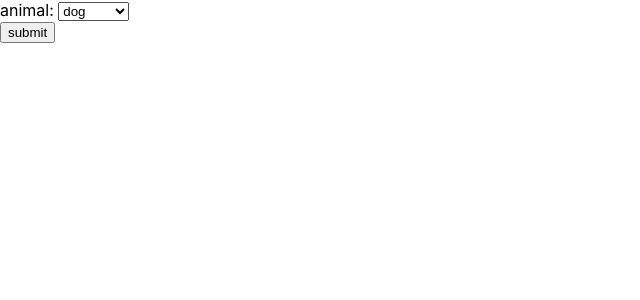
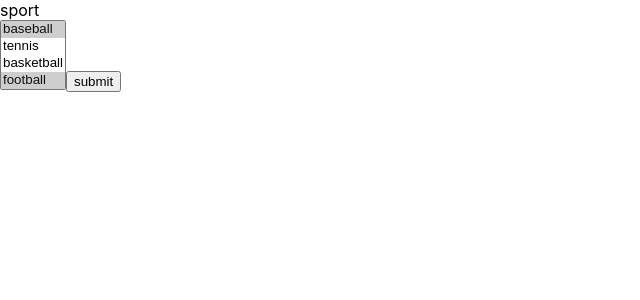
Before and after one commit to Y0hri12/react-intro, a React (Create React App) app: page / in a window 1280 px wide. Shown: the top 300 px of the page, without its empty margins (0-640 px from the left). Built offline with nearby package versions, Linux system fonts and the light colour scheme.

Commit message:
add: Listboxのフォームを追加 #5

```diff
--- /dev/null
+++ b/src/components/FormList.tsx
@@ -0,0 +1,49 @@
+import { useState } from 'react';
+
+export default function FormList() {
+  // Stateを初期化
+  const [form, setForm] = useState({ sport: ['baseball', 'football'] });
+
+  // リストボックスの変更時に入力値をStateに反映
+  const handleFormList = (e: React.ChangeEvent<HTMLSelectElement>) => {
+    // 選択値を格納するための配列
+    const data: string[] = [];
+    // <option>要素を順に走査し、選択状態にある値を配列に格納
+    const opts: HTMLOptionElement[] = Array.from(e.target.options);
+    for (const opt of opts) {
+      if (opt.selected) {
+        data.push(opt.value);
+      }
+    }
+    // 最終的な結果をStateに反映
+    setForm({ ...form, [e.target.name]: data });
+  };
+
+  // 送信ボタンクリック時にログにメッセージを出力
+  const show = () => {
+    console.log(`sport: ${form.sport}`);
+  };
+
+  return (
+    <form>
+      <label htmlFor="sport">sport</label>
+      <br />
+      <select
+        id="sport"
+        name="sport"
+        value={form.sport}
+        size={4}
+        multiple={true}
+        onChange={handleFormList}
+      >
+        <option value="baseball">baseball</option>
+        <option value="tennis">tennis</option>
+        <option value="basketball">basketball</option>
+        <option value="football">football</option>
+      </select>
+      <button type="button" onClick={show}>
+        submit
+      </button>
+    </form>
+  );
+}
--- a/src/index.tsx
+++ b/src/index.tsx
@@ -8,14 +8,15 @@ import StateParent from './components/StateParent';
 // import StateForm from './components/StateForm';
 // import StateFormUC from './components/StateFormUC';
 // import FormTextarea from './components/FormTextarea';
-import FormSelect from './components/FormSelect';
+// import FormSelect from './components/FormSelect';
+import FormList from './components/FormList';
 
 const root = ReactDOM.createRoot(
   document.getElementById('root') as HTMLElement
 );
 root.render(
   <React.StrictMode>
-    <FormSelect />
+    <FormList />
   </React.StrictMode>
 );
 
```
Also changed, not shown: src/components/ListTemplate.tsx (added, +23 -0 lines).
